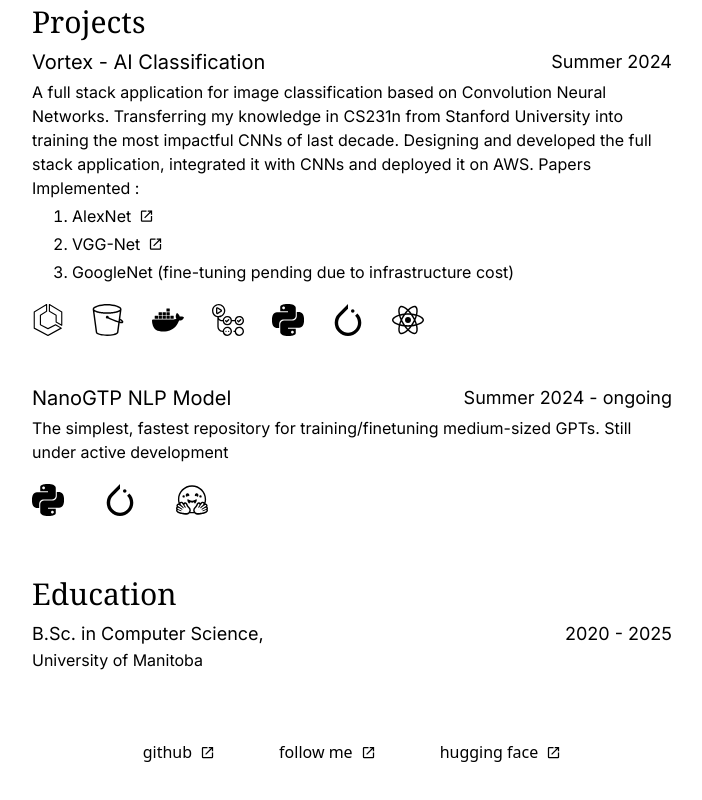
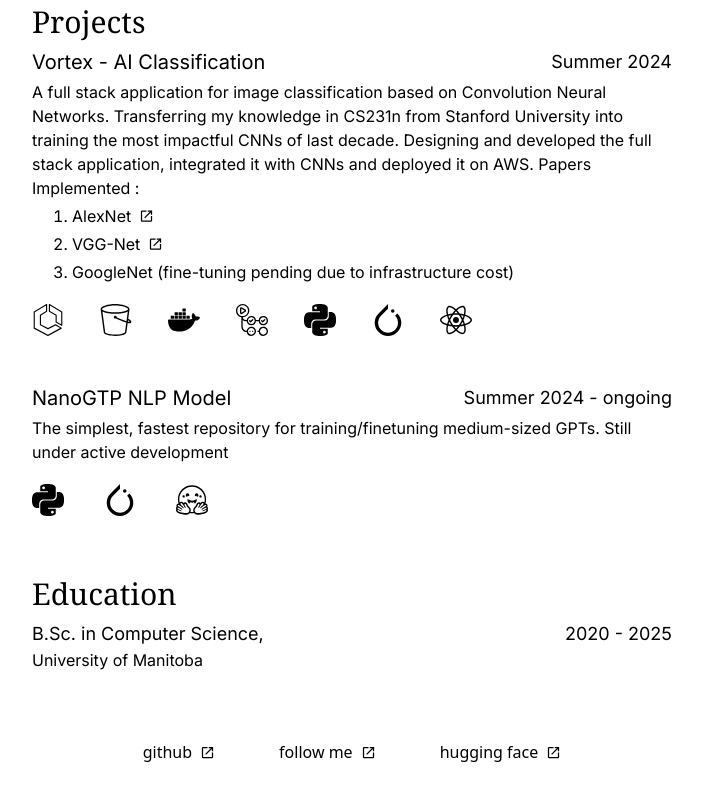
Before and after one commit to sakshambedi/websiteV2, a Next.js app: page / in a window 1280 px wide. Shown: the part 668-1468 px from the top of the page, without its empty margins (288-990 px from the left). Built offline with nearby package versions, Linux system fonts and the light colour scheme.

Commit message:
made some fixed, dark and light theme is an issue for now

```diff
--- a/app/globals.css
+++ b/app/globals.css
@@ -31,7 +31,7 @@
     color: #f8fafc;
   }
 
-  .dark :root {
+  .dark {
     --background: 224 71% 42%;
     --foreground: 210 20% 98%;
     --muted: 215 27.9% 16.9%;
--- a/app/page.tsx
+++ b/app/page.tsx
@@ -7,7 +7,6 @@ import { Tabs, TabsContent, TabsList, TabsTrigger } from "@/components/ui/tabs"
 import HomeContent from "@/components/HomeContent";
 import Image from "next/image";
 import WorkContent from "@/components/WorkContent";
-
 
 export default async function Home() {
   const allData: AllPostDataTableInterface = getSortedPostsData();
@@ -19,7 +18,7 @@ export default async function Home() {
         <Tabs defaultValue="home" className="w-full py-8 phone:py-5 align-middle ">
           <TabsList className="w-full space-x-10 pb-4 align-middle font-mono font-normal focus:shadow-none shadow-none outline-none phone:space-x-5 md:space-x-7">
             <TabsTrigger value="home" className="text-lg phone:text-base" style={{ boxShadow: 'none', outline: 'none' }} >home</TabsTrigger>
-            <TabsTrigger value="blog" className="text-lg phone:text-base" style={{ boxShadow: 'none', outline: 'none' }}>blog</TabsTrigger>
+            <TabsTrigger value="blog" className=" text-lg phone:text-base " style={{ boxShadow: 'none', outline: 'none' }} >blog</TabsTrigger>
             <TabsTrigger value="work" className="text-lg phone:text-base" style={{ boxShadow: 'none', outline: 'none' }}>work</TabsTrigger>
           </TabsList>
           <TabsContent value="home" className="flex flex-col items-center">
--- /dev/null
+++ b/app/util/ThemeSwitcher.tsx
@@ -0,0 +1,38 @@
+// app/components/ThemeSwitcher.tsx
+// "use client";
+
+import { useTheme } from "next-themes";
+// import { useEffect, useState } from "react";
+import React from "react";
+import { Moon, Sun } from "lucide-react"
+import { Toggle } from "@/components/ui/toggle";
+
+
+
+export function ThemeSwitcher() {
+    // const [mounted, setMounted] = useState(false)
+    const { theme, setTheme } = useTheme()
+
+    // useEffect(() => {
+    //     setMounted(true)
+    // }, [])
+
+    // if (!mounted) return null
+
+    return (
+        <Toggle
+            aria-label="Toggle theme"
+            pressed={theme === "dark"}
+            onPressedChange={(pressed) => setTheme(pressed ? "dark" : "light")}
+        >
+            <Sun className="h-[1.5rem] w-[1.5rem] rotate-0 scale-100 transition-all dark:-rotate-90 dark:scale-0 phone:h-[1.0rem] phone:w-[1.0rem]" />
+            <Moon className="absolute h-[1.5rem] w-[1.5rem] rotate-90 scale-0 transition-all dark:rotate-0 dark:scale-100 phone:h-[1.0rem] phone:w-[1.0rem]" />
+            <span className="sr-only">Toggle theme</span>
+        </Toggle>
+        // <div>
+        //     The current theme is: {theme}
+        //     <button onClick={() => setTheme('light')}>Light Mode</button>
+        //     <button onClick={() => setTheme('dark')}>Dark Mode</button>
+        // </div>
+    )
+};
--- a/components/HomeContent.tsx
+++ b/components/HomeContent.tsx
@@ -51,7 +51,7 @@ export default function HomeContent() {
                         </li>
                     </ul>
 
-                    <div className='flex flex-row flex-wrap pt-5 phone:pt-4 justify-start space-x-7 phone:gap-7 box-border w-full md:gap-9'>
+                    <div className='flex flex-row flex-wrap pt-5 phone:pt-4 justify-start space-x-9 phone:gap-7 box-border w-full md:gap-9'>
                         <Image
                             src="/icons/techstack/amazonecs.svg"
                             width={32}
@@ -84,7 +84,7 @@ export default function HomeContent() {
 
 
                 <div className="pt-10">
-                    <div className="flex flex-row justify-between  font-mono text-lg  font-base  pt-2  space-x-7 phone:space-x-3 phone:pt-1.5 md:pt-2 md:space-x-3">
+                    <div className="flex flex-row justify-between  font-mono text-lg  font-base  pt-2  space-x-9 phone:space-x-3 phone:pt-1.5 md:pt-2 md:space-x-3">
                         <h3 className='text-xl phone:text-lg md:text-lg text-left'>NanoGTP NLP Model</h3>
                         <h3 className='text-lg phone:text-base md:text-base text-right'>Summer 2024 - ongoing</h3>
                     </div>
--- a/components/NavBar.tsx
+++ b/components/NavBar.tsx
@@ -1,26 +1,14 @@
 "use client"
-
-import { Moon, Sun } from "lucide-react"
-import { useTheme } from "next-themes"
 import React from 'react'
-import { Toggle } from "@/components/ui/toggle"
-
+import { ThemeSwitcher } from "@/app/util/ThemeSwitcher"
 const NavBar = () => {
-    const { theme, setTheme } = useTheme()
 
     return (
 
         <header className="relative flex flex-col items-center pt-14 w-screen max-w-full overflow-hidden phone:pt-8 ">
             <div className="absolute right-20  phone:hidden z-10 ">
-                <Toggle
-                    aria-label="Toggle theme"
-                    pressed={theme === "dark"}
-                    onPressedChange={(pressed) => setTheme(pressed ? "dark" : "light")}
-                >
-                    <Sun className="h-[1.5rem] w-[1.5rem] rotate-0 scale-100 transition-all dark:-rotate-90 dark:scale-0 phone:h-[1.0rem] phone:w-[1.0rem]" />
-                    <Moon className="absolute h-[1.5rem] w-[1.5rem] rotate-90 scale-0 transition-all dark:rotate-0 dark:scale-100 phone:h-[1.0rem] phone:w-[1.0rem]" />
-                    <span className="sr-only">Toggle theme</span>
-                </Toggle>
+                <ThemeSwitcher />
+
             </div>
 
             <div className="flex w-screen items-center justify-center relative">
--- a/tailwind.config.ts
+++ b/tailwind.config.ts
@@ -1,6 +1,7 @@
 import type { Config } from 'tailwindcss'
 import tailwindcssAnimate from 'tailwindcss-animate'
 import typography from '@tailwindcss/typography'
+
 
 const config: Config = {
   darkMode: 'class', // This enables dark mode with the 'class' strategy
```
